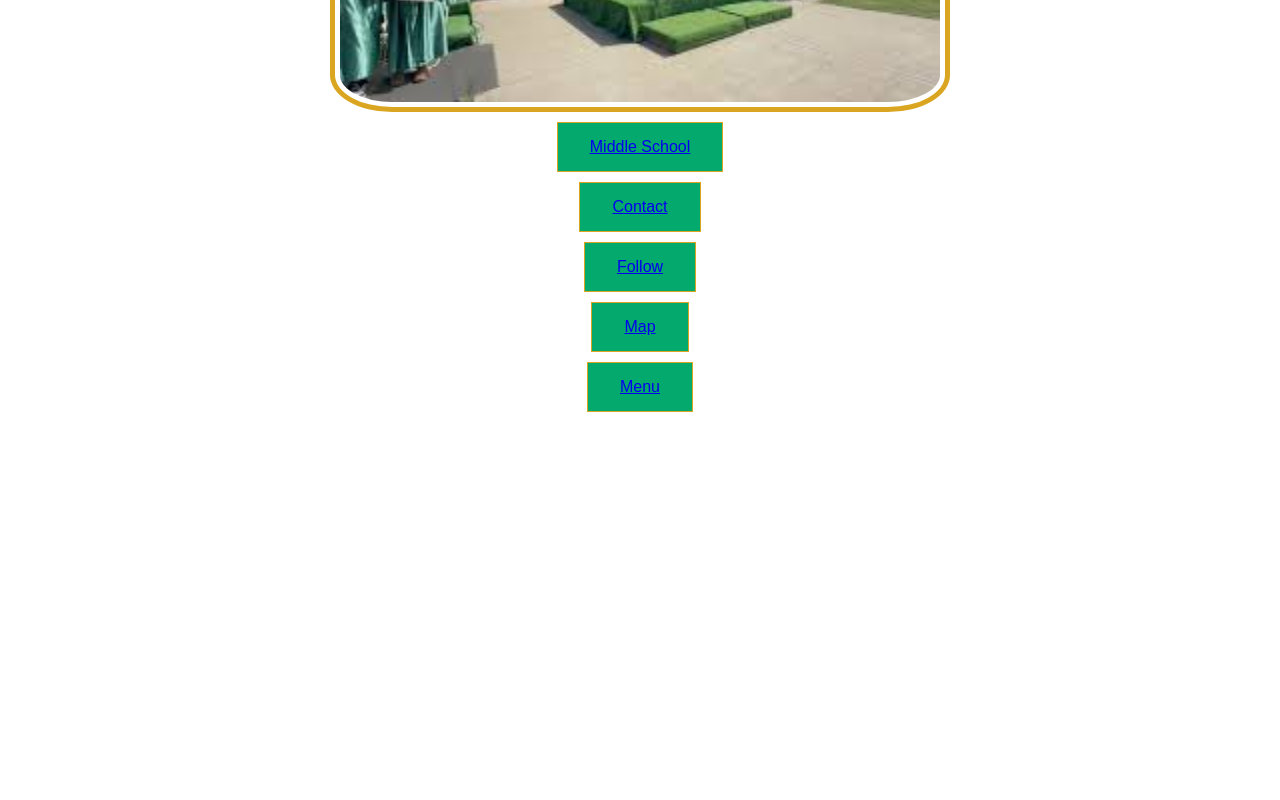
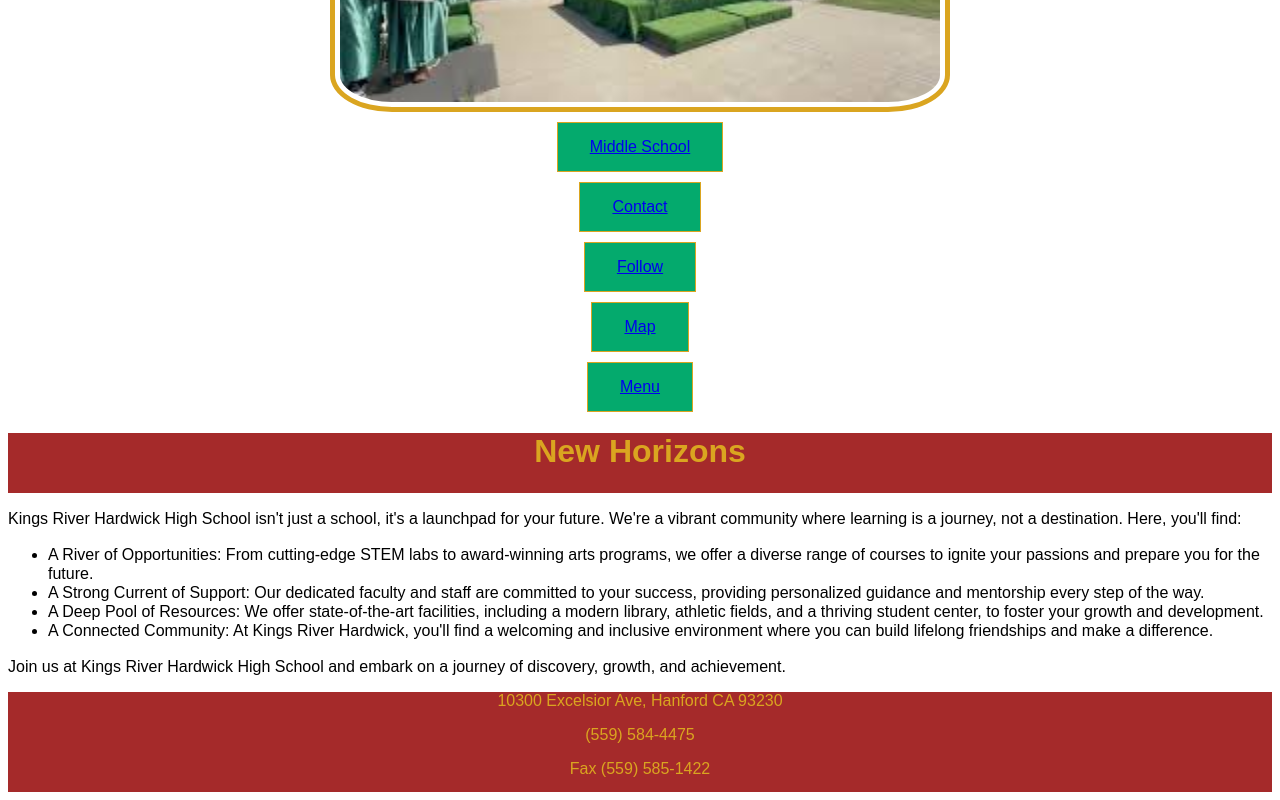
Before and after one commit to ColbyDomingos/COMP001B.AssignmentW4.1, a plain HTML site: page index.html in a window 1280 px wide. Shown: the part 730-1530 px from the top of the page. Before the commit the page ends 1152 px from the top, so only its background shows below. Drawn offline with Linux system fonts and the light colour scheme.

Commit message:
finished bottom of the page

```diff
--- a/index.html
+++ b/index.html
@@ -42,6 +42,30 @@
             <button><a href="#follow">Follow</a></button>
             <button><a href="#map">Map</a></button>
             <button><a href="#menu">Menu</a></button>
+
+            <div id="break">
+                <h1>New Horizons</h1>
+            </div>
+
+            <div id="newHorizons">
+                <p>Kings River Hardwick High School isn't just a school, it's a launchpad for your future. We're a vibrant community where learning is a journey, not a destination. Here, you'll find:</p>
+
+                <ul>
+                    <li>A River of Opportunities: From cutting-edge STEM labs to award-winning arts programs, we offer a diverse range of courses to ignite your passions and prepare you for the future.</li>
+                    <li>A Strong Current of Support: Our dedicated faculty and staff are committed to your success, providing personalized guidance and mentorship every step of the way.</li>
+                    <li>A Deep Pool of Resources: We offer state-of-the-art facilities, including a modern library, athletic fields, and a thriving student center, to foster your growth and development.</li>
+                    <li>A Connected Community: At Kings River Hardwick, you'll find a welcoming and inclusive environment where you can build lifelong friendships and make a difference.</li>
+                </ul>
+
+                <p>Join us at Kings River Hardwick High School and embark on a journey of discovery, growth, and achievement.</p>
+            </div>
+        </div>
+
+        <div id="pageBottom">
+            <p> 10300 Excelsior Ave,  Hanford CA 93230</p>
+            <p>(559) 584-4475</p>
+            <p>Fax (559) 585-1422</p>
+
         </div>
     </main>
 
--- a/main.css
+++ b/main.css
@@ -58,6 +58,7 @@ main #declaration{
         margin-right: auto;
     }
 
+
     img{
         border: 5px solid goldenrod;
         border-radius: 10%;
@@ -70,6 +71,30 @@ main #declaration{
     }
 }
 
+#break {
+    height: 60px;
+    background-color: brown;
+
+    text-align: center;
+    color: goldenrod;
+    font-family:Arial, Helvetica, sans-serif
+}
+
+#newHorizons {
+    font-family: Arial, Helvetica, sans-serif;
+
+    line-height: 120%;
+}
+
+#pageBottom {
+    text-align: center;
+    color: goldenrod;
+    font-family:Arial, Helvetica, sans-serif;
+
+
+    height: 100px;
+    background-color: brown;
+}
 
 /* Here down for topnav*/
 .topnav {
```
